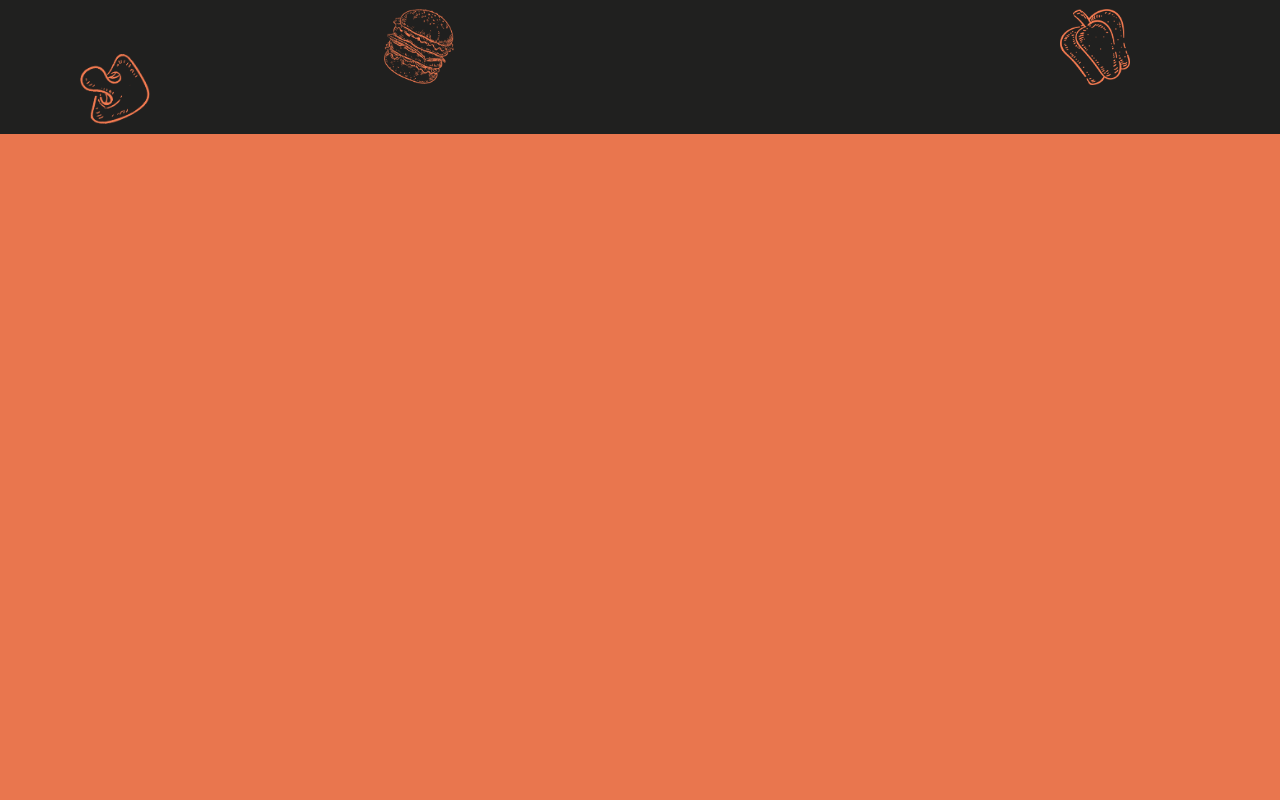
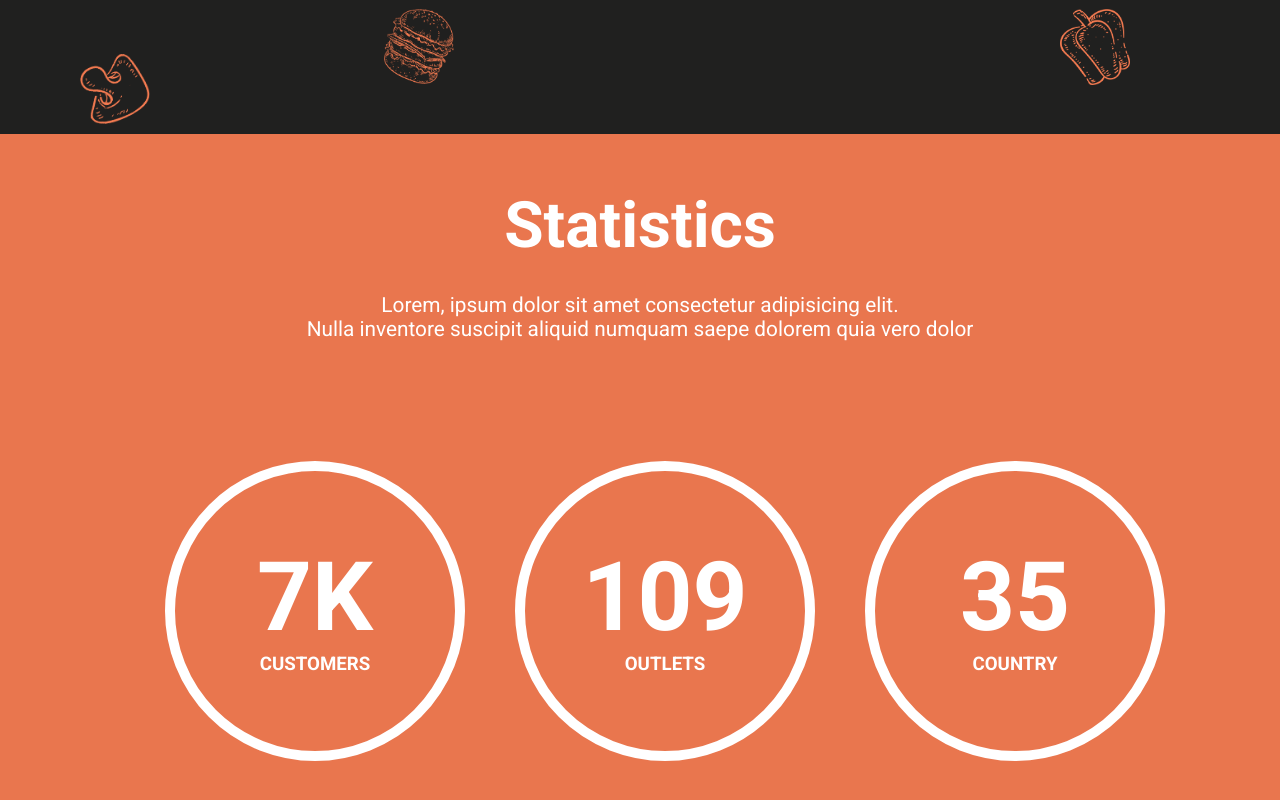
Before and after one commit to eu-waliston/Big-Burger, a React (Create React App) app: page / in a window 1280 px wide. Shown: the part 1466-2266 px from the top of the page. Built offline with nearby package versions, Linux system fonts and the light colour scheme.

Commit message:
Statistics

```diff
--- a/src/pages/about/About.css
+++ b/src/pages/about/About.css
@@ -3,12 +3,6 @@
   height: 100vh;
   background-color: #20201f;
   color: #e9764e;
-}
-
-.statistics {
-    width: 100%;
-    height: 100vh;
-    background-color: #e9764e;
 }
 
 .our--chefs {
@@ -78,3 +72,59 @@
   margin-right: 150px;
   top: 20%;
 }
+
+/* statistics */
+
+.statistics {
+  width: 100%;
+  height: 100vh;
+  background-color: #e9764e;
+  display: flex;
+  flex-direction: column;
+  justify-content: center;
+  align-items: center;
+  text-align: center;
+  color: #fff;
+}
+
+.stats {
+    position: relative;
+    top: -120px;
+}
+
+.stats h1 {
+    font-size: 4rem;
+    position: relative;
+    margin-bottom: 30px;
+
+}
+
+.stats p {
+    font-size: 1.3rem;
+}
+
+.statistics--itens {
+    display: flex;
+    justify-content: space-between;
+}
+
+.statistics--iten {
+    border: 10px solid #fff;
+    width: 300px;
+    height: 300px;
+    margin-left: 50px;
+    border-radius: 100%;
+}
+
+.statistics--iten h1 {
+    font-size: 6rem;
+    text-transform: uppercase;
+    position: relative;
+    top: 25%;
+}
+
+.statistics--iten h3 {
+    text-transform: uppercase;
+    position: relative;
+    top: 25%;
+}
--- a/src/pages/about/About.jsx
+++ b/src/pages/about/About.jsx
@@ -41,7 +41,24 @@ const About = () => {
                 <img src={require("../../components/img/iten-2.png")} className="icon-2" alt="icon" />
             </div>
             <div className="statistics">
-
+                <div className="stats">
+                    <h1>Statistics</h1>
+                    <p>Lorem, ipsum dolor sit amet consectetur adipisicing elit. <br /> Nulla inventore suscipit aliquid numquam saepe dolorem quia vero dolor</p>
+                </div>
+                <div className="statistics--itens">
+                    <div className="statistics--iten" >
+                        <h1>7k</h1>
+                        <h3>customers</h3>
+                    </div>
+                    <div className="statistics--iten" >
+                        <h1>109</h1>
+                        <h3>outlets</h3>
+                    </div>
+                    <div className="statistics--iten" >
+                        <h1>35</h1>
+                        <h3>country</h3>
+                    </div>
+                </div>
             </div>
         </>
 
```
